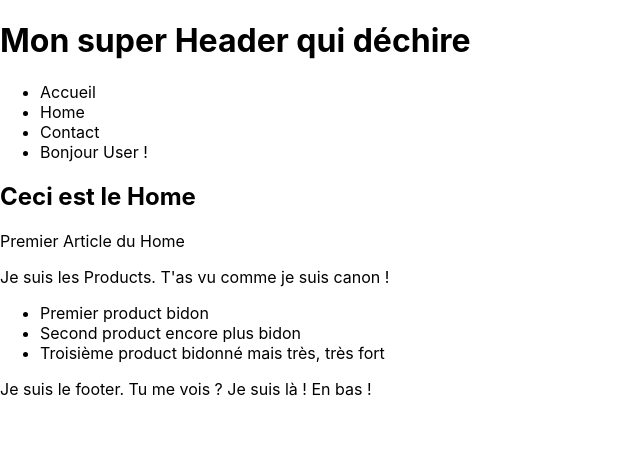
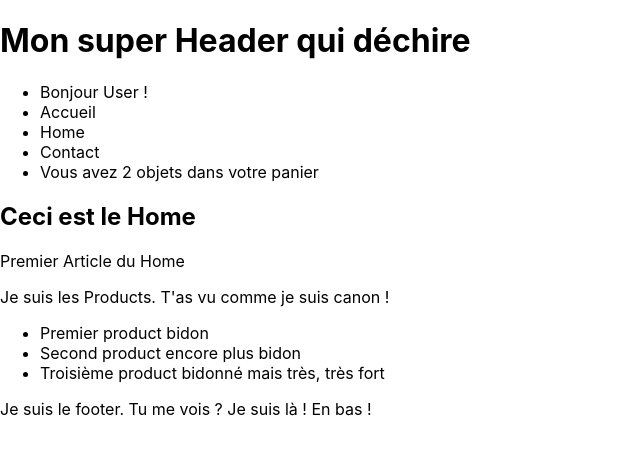
Before and after one commit to Jalutal/Js_03, a React (Create React App) app: page / in a window 1280 px wide. Shown: the top 454 px of the page, without its empty margins (0-640 px from the left). Built offline with nearby package versions, Linux system fonts and the light colour scheme.

Commit message:
Gestion panier

```diff
--- a/src/Header.js
+++ b/src/Header.js
@@ -1,18 +1,26 @@
 function Header() {
     const userLogged = true /* ou false, variable pour tester l'user */
+    const itemsInCart = 2 /* ou 0 pour tester la variable des items dans le panier */
     return (
         <header>
         <h1>Mon super Header qui déchire</h1>
         <nav>
             <ul>
-                <li>Accueil</li>
-                <li>Home</li>
-                <li>Contact</li>
-                { userLogged ?
+            { userLogged ?
                     (<li>Bonjour User !</li>)
                 :
                     (<li>Bonjour, connecte toi !</li>)
                 }
+                <li>Accueil</li>
+                <li>Home</li>
+                <li>Contact</li>
+
+                {itemsInCart > 0 ?
+                    (<li>Vous avez {itemsInCart} objets dans votre panier</li>)
+                :
+                    (<li>Votre panier est vide</li>)
+                }
+
             </ul>
         </nav>
         </header>
```
